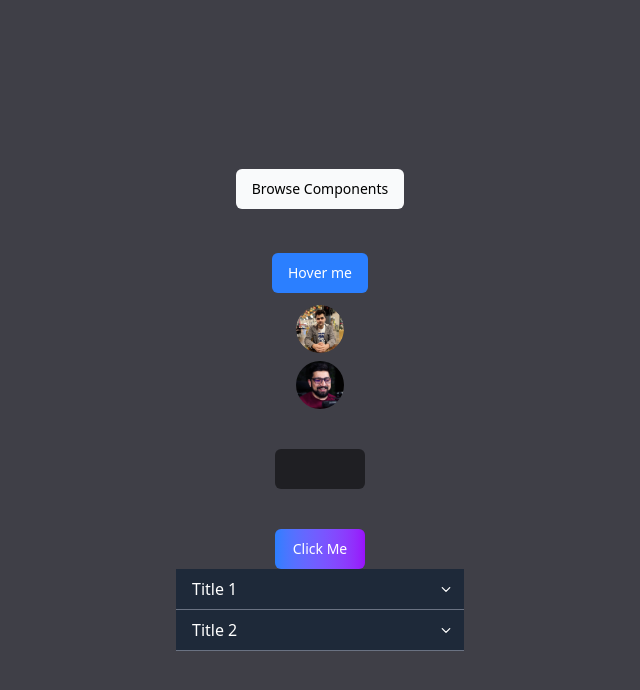
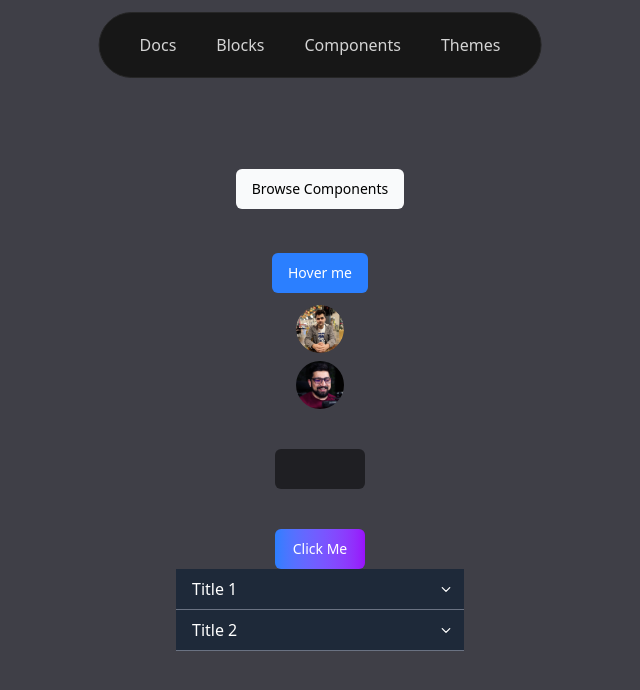
Before and after one commit to UIgnite/UIgnite, a React (Vite) app: page /components in a window 1280 px wide. Shown: the top 690 px of the page, without its empty margins (320-960 px from the left). Built offline with nearby package versions, Linux system fonts and the light colour scheme.

Commit message:
Feat:Added NavBar

```diff
--- a/package.json
+++ b/package.json
@@ -13,6 +13,7 @@
     "@tailwindcss/vite": "^4.0.17",
     "class-variance-authority": "^0.7.1",
     "clsx": "^2.1.1",
+    "i": "^0.3.7",
     "react": "^19.0.0",
     "react-dom": "^19.0.0",
     "react-router-dom": "^7.4.1",
--- /dev/null
+++ b/src/components/Navbar.jsx
@@ -0,0 +1,55 @@
+import React from 'react'
+
+const Navbar = () => {
+    const demoData = [
+        {
+          name: "Docs",
+          menu: [
+            'Installation',
+            'React support',
+            'Cdn Support'
+          ],
+          onClick: ()=>{}
+        },
+        {
+          name: "Blocks",
+          menu: [],
+          onClick: ()=>{}
+        },
+        {
+          name: "Components",
+          menu: [],
+          onClick: ()=>{}
+        },
+        {
+          name: "Themes",
+          menu: [],
+          onClick: ()=>{}
+        }
+      ]
+  return (
+    <div>
+      <header className="min-w-sm py-5 z-30 px-10 bg-neutral-900 border border-neutral-800 text-neutral-300 fixed left-1/2 -translate-x-1/2 top-3 flex items-center justify-around gap-x-10 font-medium rounded-full">
+        {demoData.map(
+          (item, idx) => (
+            <div
+              className="hover:text-neutral-50 transition-colors cursor-pointer group relative"
+              key={idx}
+            >
+              {item.menu.length > 0 ? <div className="py-3 min-w-[100px] bg-neutral-800 border border-neutral-700 rounded-lg hidden group-hover:block absolute top-10">
+                <div className="flex flex-col gap-y-2">
+                  {item.menu.map((menu)=><button className="hover:bg-neutral-500" onClick={item.onClick}>
+                      {menu}
+                  </button>)}
+                </div>
+              </div> : null}
+              <span>{item.name}</span>
+            </div>
+          )
+        )}
+      </header>
+
+    </div>
+  )
+}
+export default Navbar
--- a/src/pages/Components.jsx
+++ b/src/pages/Components.jsx
@@ -5,11 +5,13 @@ import { useToast } from "../hooks/toast";
 import Avatar from "../components/Avatar";
 import Accordion from "../components/Accordion";
 import AccordionWrapper from "../components/AccordionWrapper";
+import Navbar from "../components/Navbar";
 
 const Components = () => {
   const toast = useToast();
   return (
     <>
+    <Navbar></Navbar>
       <div className="flex flex-col items-center justify-center h-screen  text-center bg-zinc-700">
         <Button
           onClick={() => {
```
Also changed, not shown: 1 other file (tests, documents, lock files or other folders).
